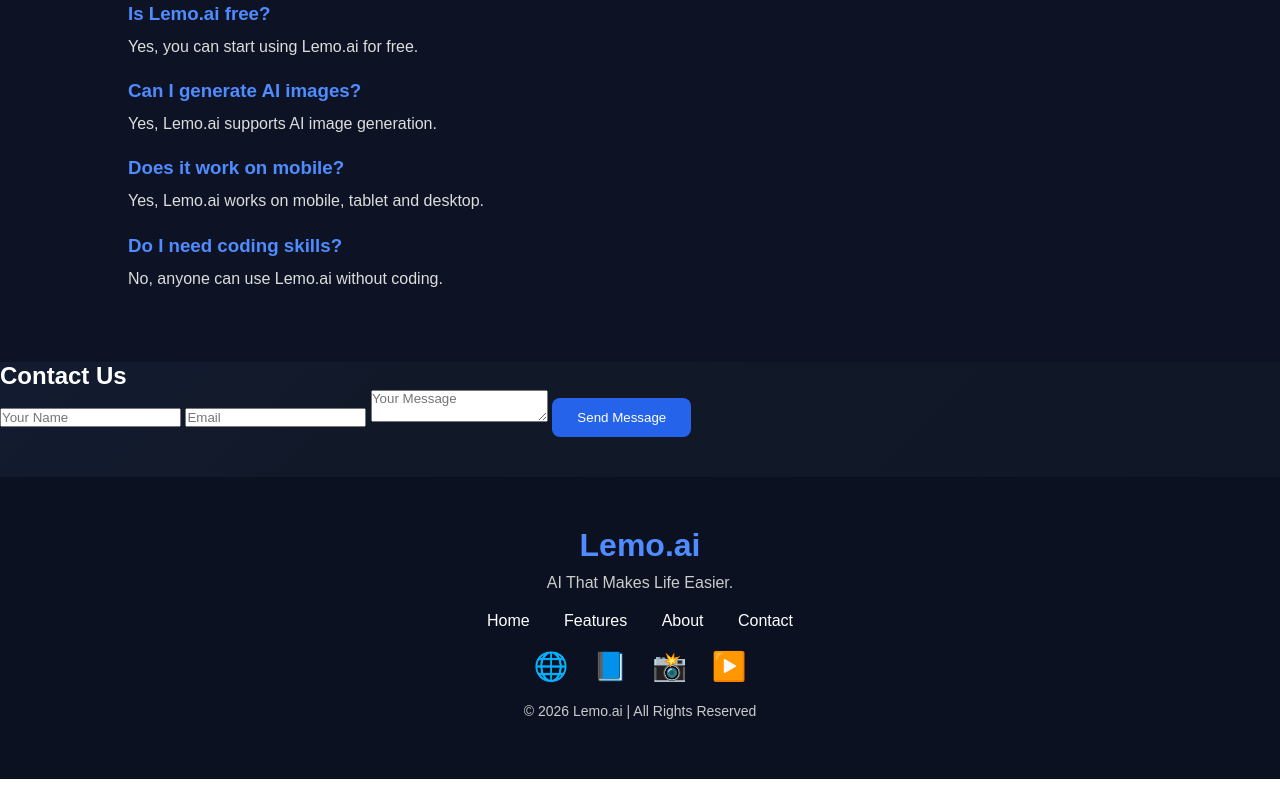
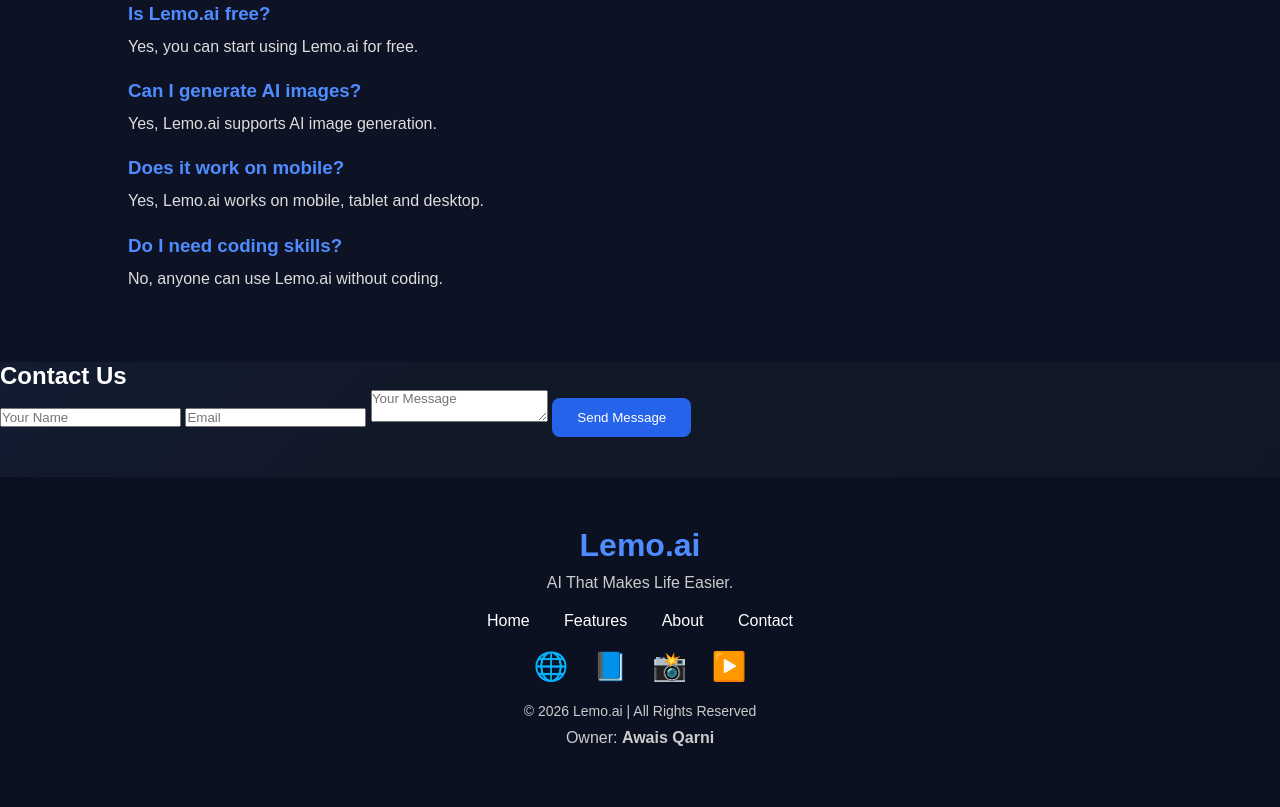
Before and after one commit to awaisqarni-8/lemo.ai, a plain HTML site: page index.html in a window 1280 px wide. Shown: the part 2237-3044 px from the top of the page. Before the commit the page ends 3016 px from the top, so only its background shows below. Drawn offline with Linux system fonts and the light colour scheme.

Commit message:
Update index.html

```diff
--- a/index.html
+++ b/index.html
@@ -201,6 +201,9 @@ work smarter and save time.
     <p class="copyright">
         © 2026 Lemo.ai | All Rights Reserved
     </p>
+<p class="owner">
+    Owner: <b>Awais Qarni</b>
+</p>
 
 </footer>
 
```
